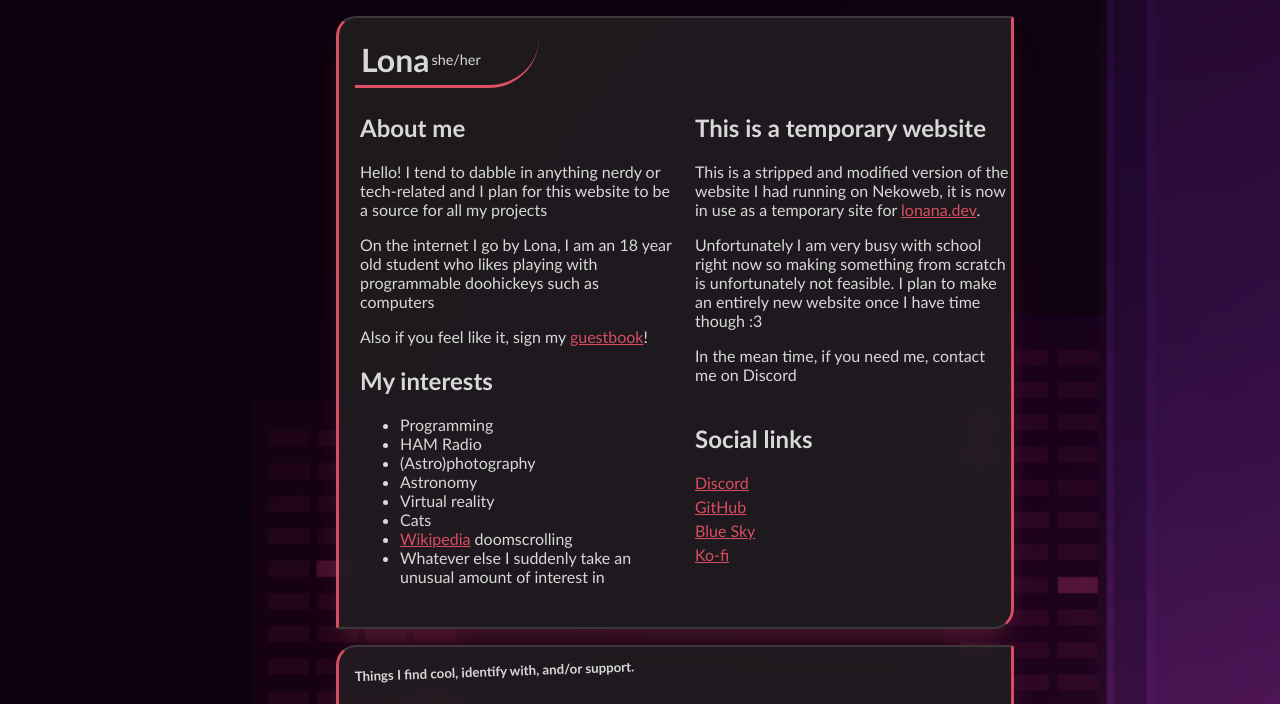
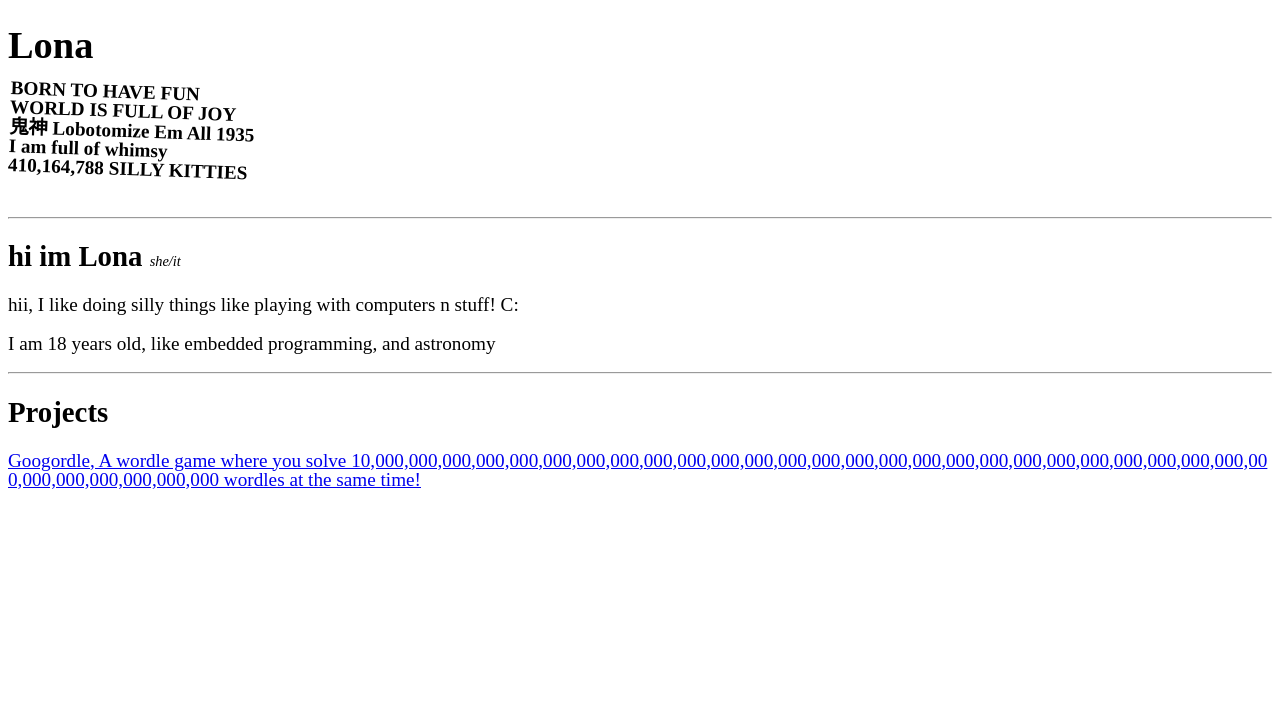
Before and after one commit to Leonaaaaaaa/lonana.dev, a PHP site: page / in a window 1280 px wide. Shown: the top 704 px of the page. After the commit the page ends 489 px from the top, so only its background shows below. Run offline with PHP 8.4, Linux system fonts and the light colour scheme.

Commit message:
Fuck everything

```diff
--- a/index.html
+++ /dev/null
@@ -1,80 +0,0 @@
-<!DOCTYPE html>
-<html lang="en">
-<head>
-    <meta charset="UTF-8"/>
-    <meta name="viewport" content="width=device-width, initial-scale=1.0" />
-
-    <meta property="og:title" content='Lona "Leona" Layona Lonana'>
-    <meta property="og:description" content="Lona's website!">
-    <meta property="og:image" content="https://lonana.dev/images/oneshot.png">
-    <meta property="og:url" content="https://lonana.dev">
-    <meta property="og:type" content="website">
-
-    <link rel="stylesheet" href="style.css" />
-    <title>The Lonana Website :3</title>
-</head>
-<body>
-    <main>
-        <div class="header-container">
-            <div class="title-container">
-                <h1>Lona</h1>
-                <p class="small-text">she/her</p>
-            </div>
-            <noscript>you don't need javascript for this but did you know you disabled it :3</noscript>
-        </div>
-        <div id="content">
-            <div class="left">
-                <div>
-                    <h2>About me</h2>
-                    <p>Hello! I tend to dabble in anything nerdy or tech-related and I plan for this website to be a source for all my projects</p>
-                    <p>On the internet I go by Lona, I am an <span id="age">24/2/2007</span> year old student who likes playing with programmable doohickeys such as computers</p>
-                    <p>Also if you feel like it, sign my <a rel="noopener noreferrer" href="https://lona.atabook.org/">guestbook</a>!</p>
-                </div>
-                <div>
-                    <h2>My interests</h2>
-                    <ul>
-                        <li>Programming</li>
-                        <li>HAM Radio</li>
-                        <li>(Astro)photography</li>
-                        <li>Astronomy</li>
-                        <li>Virtual reality</li>
-                        <li>Cats</li>
-                        <li><a target="_blank" rel="noopener noreferrer" href="https://en.wikipedia.org/wiki/Special:Random">Wikipedia</a> doomscrolling</li>
-                        <li>Whatever else I suddenly take an unusual amount of interest in</li>
-                    </ul>
-                </div>
-            </div>
-            <div class="right">
-                <div>
-                    <h2>This is a temporary website</h2>
-                    <p>This is a stripped and modified version of the website I had running on Nekoweb, it is now in use as a temporary site for <a href="">lonana.dev</a>.</p>
-                    <p>Unfortunately I am very busy with school right now so making something from scratch is unfortunately not feasible. I plan to make an entirely new website once I have time though :3</p>
-                    <p>In the mean time, if you need me, contact me on Discord</p>
-                </div>
-                <div class="link-container">
-                    <h2>Social links</h2>
-                    <a target="_blank" rel="noopener noreferrer" href="https://discord.com/users/489786407020134400">Discord</a>
-                    <a target="_blank" rel="noopener noreferrer" href="https://github.com/Leonaaaaaaa">GitHub</a>
-                    <a target="_blank" rel="noopener noreferrer" href="https://bsky.app/profile/lonana.dev">Blue Sky</a>
-                    <a target="_blank" rel="noopener noreferrer" href="https://ko-fi.com/lonalayonalonana">Ko-fi</a>
-                </div>
-            </div>
-        </div>
-    </main>
-    <footer style="padding-top: 0px;">
-        <h5 style="transform: rotate(-2deg) translate(0px, -12px);" >Things I find cool, identify with, and/or support.</h5>
-        <div class="btn88x31-container">
-            <a class="btn88x31" target="_blank" rel="noopener noreferrer" href="https://badge.les.bi"><img title="trans bi" src="https://badge.les.bi/88x31/trans/bi/half/outset.png"></a>
-            <a class="btn88x31" target="_blank" rel="noopener noreferrer" href="https://en.wikipedia.org/"><img title="Wikipedia" src="images/88x31s/wikipedia.gif"></a>
-            <a class="btn88x31" target="_blank" rel="noopener noreferrer" href="https://archive.org/"><img title="Internet Archive" src="images/88x31s/internetarchive.png"></a>
-            <a class="btn88x31" target="_blank" rel="noopener noreferrer" href="https://nekoweb.org/"><img title="Get your own website!" src="https://nekoweb.org/assets/buttons/button6.gif"></a> <!-- button by s1nez.nekoweb.org -->
-            <a class="btn88x31" target="_blank" rel="noopener noreferrer" href="https://yesterweb.org/no-to-web3/"><img title="Fuck web3" src="images/88x31s/saynotoweb3.gif"></a>
-            <a class="btn88x31" target="_blank" rel="noopener noreferrer" href="https://dimden.dev/"><img title="dimden.dev" src="https://dimden.dev/services/images/88x31.gif"></a>
-            <a class="btn88x31" target="_blank" rel="noopener noreferrer" href="https://user.xmission.com/~emailbox/catstuff.htm"><img style="height: 31px; width: 88px;" title="I <3 cats" src="images/88x31s/wasted.gif"></a>
-            <a class="btn88x31" target="_blank" rel="noopener noreferrer" href="https://neocities.org/"><img title="Get your own website!" src="images/88x31s/neocities.gif"></a>
-            <a class="btn88x31" target="_blank" rel="noopener noreferrer" href="https://maia.crimew.gay/"><img src="https://maia.crimew.gay/badges/maia.crimew.gay.png" title="maia arson crimew"></a>
-        </div>
-    </footer>
-    <script src="script.js"></script>
-</body>
-</html>
--- /dev/null
+++ b/index.php
@@ -0,0 +1,34 @@
+<?php
+
+$born = new DateTime('2007-02-24');
+$now = new DateTime();
+
+$age = $now->diff($born)->y;
+
+?>
+<!DOCTYPE html>
+<html lang="en">
+<head>
+    <meta charset="UTF-8">
+    <meta name="viewport" content="width=device-width, initial-scale=1.0">
+    <link rel="stylesheet" href="style.css">
+    <title>Lona</title>
+</head>
+<body>
+    <h1>Lona</h1>
+    <div id="FUCKYEAH">
+        <p>BORN TO HAVE FUN</p>
+        <p>WORLD IS FULL OF JOY</p>
+        <p>鬼神 Lobotomize Em All 1935</p>
+        <p>I am full of whimsy</p>
+        <p>410,164,788 SILLY KITTIES</p>
+    </div>
+    <hr>
+    <h2>hi im Lona <span class="small-text">she/it</span></h2>
+    <p>hii, I like doing silly things like playing with computers n stuff! C: </p>
+    <p>I am <?php echo $age ?> years old, like embedded programming, and astronomy</p>
+    <hr>
+    <h2>Projects</h2>
+    <a href="https://leonaaaaaaa.github.io/googordle/">Googordle, A  wordle game where you solve 10,000,000,000,000,000,000,000,000,000,000,000,000,000,000,000,000,000,000,000,000,000,000,000,000,000,000,000,000,000,000,000,000,000 wordles at the same time! </a>
+</body>
+</html>
--- a/script.js
+++ /dev/null
@@ -1,15 +0,0 @@
-const birthYear = 2007;
-const birthMonth = 2;
-const birthDay = 24;
-
-const today = new Date();
-const currentYear = today.getFullYear();
-const currentMonth = today.getMonth() + 1;
-const currentDay = today.getDate();
-
-let age = currentYear - birthYear;
-if (currentMonth < birthMonth || (currentMonth === birthMonth && currentDay < birthDay)) {
-    age--;
-}
-
-document.getElementById("age").textContent = age;
--- a/style.css
+++ b/style.css
@@ -1,136 +1,28 @@
 html {
-    font-family: 'Trebuchet MS', 'Lucida Sans Unicode', 'Lucida Grande', 'Lucida Sans', Arial, sans-serif;
-    background: #3f2235;
-    background-image: url(images/oneshot.png);
-    background-size: cover;
-    color: #d8d8d8;
+    font-size: larger;
+    line-height: 1;
+    word-break: break-all;
 }
 
-body {
-    width: 50%;
-    margin: 0 auto;
+#FUCKYEAH {
+    font-weight: bold;
+    line-height: 0px;
+    transform: rotate(2deg);
 }
-
-main, footer {
-    background-color: #222022cc;
-    border-radius: 3px;
-    border-top-left-radius: 20px;
-    border-bottom-right-radius: 20px;
-    border-left: 3px solid #d74e60;
-    border-right: 3px solid #d74e60;
-    border-top: 2px solid #5f5a5f77;
-    border-bottom: 2px solid #5f5a5f77;
-
-    backdrop-filter: blur(10px);
-
-    /* min-height: 50vh; */
-    padding: 1rem;
-    margin: 1rem;
-    box-shadow: #d74e604d 0px 20px 30px -10px;
-    width: 100%;
-    max-width: 1200px;
-
-    transition: height 0.5s ease;
-}
-
-.btn88x31-container {
-    display: flex;
-    flex-direction: row;
-    flex-wrap: wrap;
-}
-
-.btn88x31 {
-    transition: all 0.3s ease;
-    margin-left: 5px;
-}
-.btn88x31:hover {
-    transform: translateY(-5px) scale(1.05);
-}
-.btn88x31:active {
-    transform: translateY(3px) scale(.95);
+@media (min-width: 600px) {
+    #FUCKYEAH {
+        padding: 1px;
+    }
 }
 
 
-.header-container {
-    display: flex;
-    justify-content: start;
-    align-items: center;
+.small-text {
+    font-size: 50%;
+    font-style: italic;
+    font-weight: normal;
 }
 
-.title-container {
-    display: flex;
-    justify-content: left;
-    align-items: center;
-    min-width: 25%;
-    padding: 5px;
-    padding-right: 3%;
-    border-bottom-right-radius: 50px;
-    border-bottom: 3px solid #df5065;
-}
-
-h1 {
-    margin: 1px;
-    font-size: 2em;
-}
-
-.small-text {
-    margin: 1px;
-    font-size: 0.9em;
-}
-
-#content {
-    margin: 5px;
-    display: grid;
-    grid-template-columns: 50% 50%;
-    gap: 20px;
-}
-
-
-.left {
-    grid-column: 1;
-}
-
-.right {
-    grid-column: 2;
-}
-
-.left div, .right div {
-    margin-bottom: 20px;
-}
-
-
-.link-li {
-    list-style-type: none;
-}
-
-.link-container {
+#socials {
     display: flex;
     flex-direction: column;
 }
-
-.link-container a {
-    margin-bottom: 5px;
-}
-
-a {
-    color: #d74e60;
-}
-
-@media (max-width: 980px) {
-    body {
-        width: 100%;
-    }
-
-    h1 {
-        font-size: 1.5em;
-    }
-
-    .small-text {
-        font-size: 0.8em;
-    }
-
-    main {
-        padding: 1rem;
-        margin: 0.5rem;
-    }
-}
```
Also changed, not shown: favicon.ico (deleted), images/oneshot.png (deleted), images/yapona.gif (deleted).
